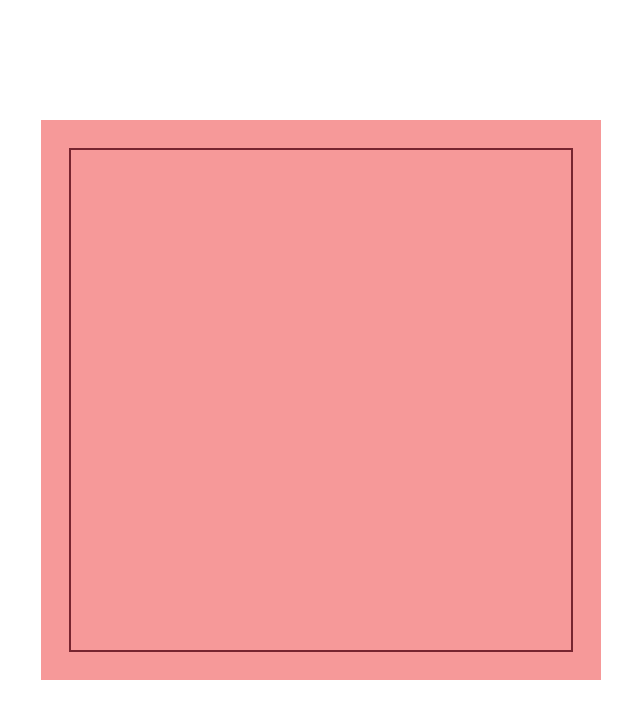
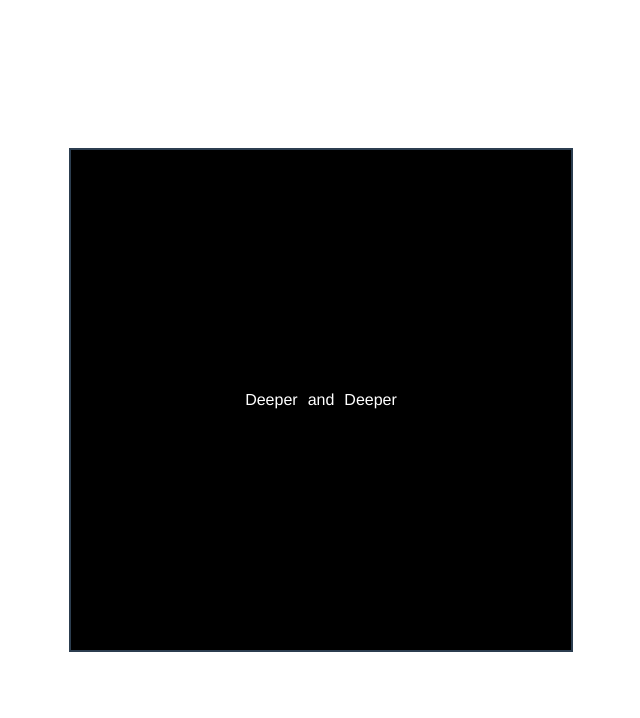
Before and after one commit to plachenko/ld48, a Vue app: page / in a window 1280 px wide. Shown: the top 718 px of the page, without its empty margins (319-959 px from the left). Built offline with nearby package versions, Linux system fonts and the light colour scheme.

Commit message:
adding chain changes and title

```diff
--- a/src/App.vue
+++ b/src/App.vue
@@ -3,14 +3,24 @@
     <div id="gameContainer">
       <Capture @mOutEvt="mOutEvt" @mInEvt="mInEvt" @mMovEvt="mMovEvt" />
 
+      <div v-show="bTitle" id="title" class="menu">
+        <div id="TitleText">
+          <span id="deep1">Deeper</span>
+          <span id="and">and</span>
+          <span id="deep2">Deeper</span>
+        </div>
+      </div>
+        <!--
       <transition
         @enter="onEnter"
         @leave="onLeave"
         >
+
         <div v-show="bPaused" id="pause" class="menu">
           <span>Pause</span>
         </div>
       </transition>
+        -->
 
       <div id="armContainer">
         <Arm ref="arm" :position="oPosition" @hit="hitTarget" />
@@ -59,6 +69,8 @@ export default class App extends Vue {
 
   bPaused = false;
   bPlaying = false;
+  bTitle =  true;
+
   bGameOver = false;
   oPosition: {x: number, y: number} = {x: 0, y: 0};
 
@@ -102,14 +114,13 @@ export default class App extends Vue {
     setTimeout(()=> {
       this.$refs.arm.update();
       window.requestAnimationFrame(this.step)
-      // if(!this.bPaused){
-      // }
     }, step)
   }
 
   mounted(){
     this.$nextTick(()=>{
       // this.renderWatch();
+      gsap.to('#title', {y: 0, duration: 1});
       window.requestAnimationFrame(this.step);
     });
   }
@@ -159,6 +170,16 @@ html, body{
     top: 0px;
   }
 
+  #title{
+    opacity: 1;
+  }
+  #title span{
+    display: inline-block;
+    margin: 0px 5px;
+  }
+  #title #titleText{
+    font-size: 2em;
+  }
   .menu{
     width: 100%;
     height: 100%;
--- a/src/classes/Spring.ts
+++ b/src/classes/Spring.ts
@@ -12,16 +12,40 @@ export class MoveObj {
   public getDistance(obj: MoveObj){
     return this.pos.getDistance(obj.pos);
   }
+}
 
-  /*
-  public update(dt = 0){
-    this.pos = this.
+export class SpringConfiguration{
+  public Mass : number;
+  public Tension : number;
+  public Friction : number;
+  public Precision : number;
+  public Clamp : boolean;
+
+  constructor(Mass : number, Tension : number, Friction : number, Precision : number, Clamp : boolean){
+    this.Mass = Mass;
+    this.Tension = Tension;
+    this.Friction = Friction;
+    this.Precision = Precision;
+    this.Clamp = Clamp;
   }
-  */
+}
+
+export class SpringState{
+  public Target : number;
+  public Current : number;
+  public Velocity : number;
+  public Resting : boolean;
+
+  constructor(Target : number, Current : number, Velocity : number){
+    this.Target = Target;
+    this.Current = Current;
+    this.Velocity = Velocity;
+    this.Resting = false;
+  }
 }
 
 export class SpringObj extends MoveObj {
-  private springConfiguration = new SpringConfiguration(.02, 1.6, .05, 100, true);
+  private springConfiguration = new SpringConfiguration(.01, 1.4, .04, 30, true);
   private xSpring: Spring;
   private ySpring: Spring;
 
@@ -38,10 +62,10 @@ export class SpringObj extends MoveObj {
 
     this.xSpring.Update(dt);
     this.ySpring.Update(dt);
-    // console.log(`[dt ]]`);
-    // console.log(`[xSpring ${this.xSpring.GetValue()}], [ySpring ${this.ySpring.GetValue()}]`);
+
     this.pos.x = this.xSpring.GetValue();
-    this.pos.y = this.ySpring.GetValue();
+    // this.pos.y = this.ySpring.GetValue();
+    this.pos.y = target.pos.y;
   }
 }
 
@@ -83,6 +107,7 @@ export class Spring {
     const force = -this.config.Tension * (this.state.Current - this.state.Target);
     const damping = -this.config.Friction * this.state.Velocity;
     const acceleration = (force + damping) / this.config.Mass;
+
     //update our velocity and position
     this.state.Velocity = this.state.Velocity + (acceleration * deltaTime);
     this.state.Current = this.state.Current + (this.state.Velocity * deltaTime);
@@ -127,33 +152,3 @@ export class Spring {
     this.state.Resting = false;
   }
 }
-
-export class SpringConfiguration{
-  public Mass : number;
-  public Tension : number;
-  public Friction : number;
-  public Precision : number;
-  public Clamp : boolean;
-
-  constructor(Mass : number, Tension : number, Friction : number, Precision : number, Clamp : boolean){
-    this.Mass = Mass;
-    this.Tension = Tension;
-    this.Friction = Friction;
-    this.Precision = Precision;
-    this.Clamp = Clamp;
-  }
-}
-
-export class SpringState{
-  public Target : number;
-  public Current : number;
-  public Velocity : number;
-  public Resting : boolean;
-
-  constructor(Target : number, Current : number, Velocity : number){
-    this.Target = Target;
-    this.Current = Current;
-    this.Velocity = Velocity;
-    this.Resting = false;
-  }
-}
--- a/src/components/Arm.vue
+++ b/src/components/Arm.vue
@@ -80,6 +80,8 @@ export default class Arm extends Vue {
   private drawChain(){
     const can = this.$refs.chain;
     const ctx = can.getContext('2d');
+    const midX = 150;
+    const dist = this.handOff.getDistance(this.watch).x * 4;
 
     if(ctx){
       ctx.clearRect(0, 0, 400, 150);
@@ -87,8 +89,8 @@ export default class Arm extends Vue {
       ctx.strokeStyle = "#440";
       ctx.setLineDash([15, 3, 3, 3]);
       ctx.beginPath();
-      ctx.moveTo(this.hand.pos.x,0);
-      ctx.lineTo(this.watch.pos.x, 250);
+      ctx.moveTo(midX,0);
+      ctx.lineTo(midX-dist, 250);
       ctx.stroke();
       ctx.closePath();
     }
--- a/src/components/Capture.vue
+++ b/src/components/Capture.vue
@@ -55,7 +55,7 @@ export default class Capture extends Vue {
   height: 100%;
   position: absolute;
   z-index: 9999;
-  background-color:rgba(233,0,0,.4);
+  /*background-color:rgba(233,0,0,.4);*/
   cursor: none;
   }
 </style>
```
